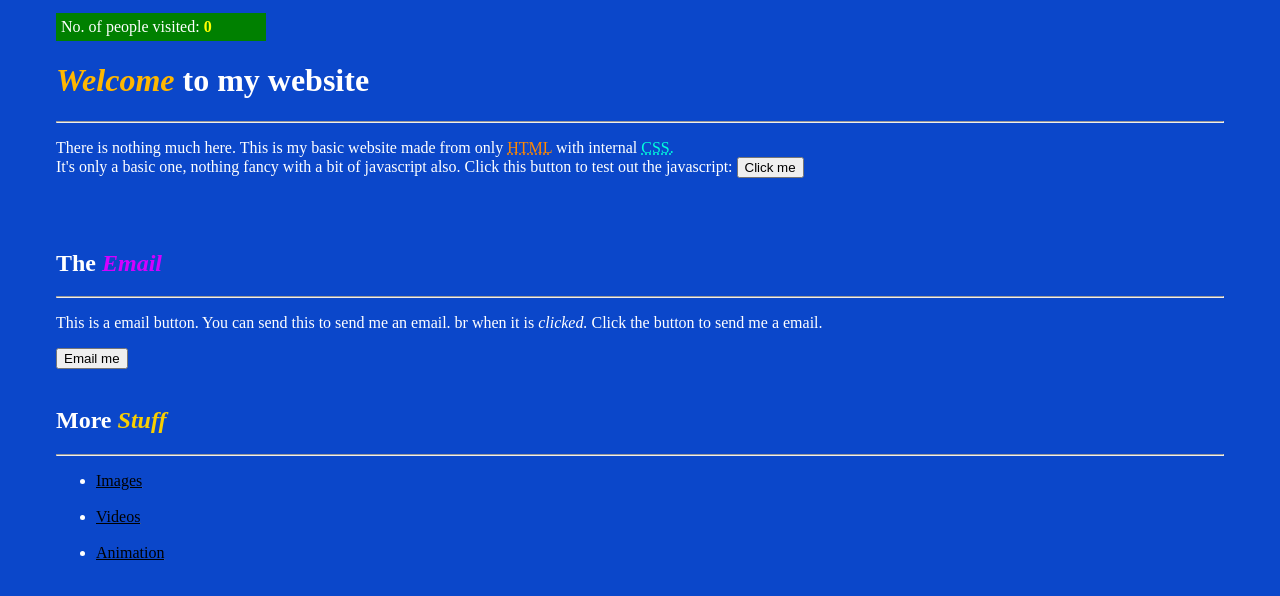
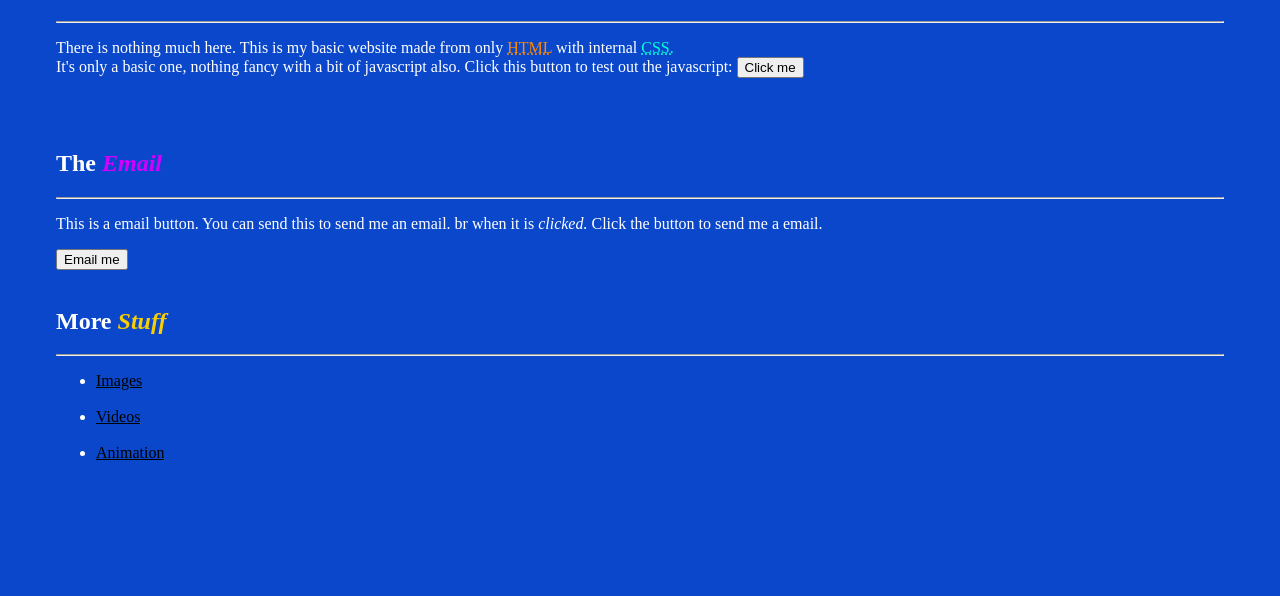
Before and after one commit to Edixlk/Basic-HTML-Website, a plain HTML site: page index.html in a window 1280 px wide. Drawn offline with Linux system fonts and the light colour scheme.

Commit message:
Removed counter on top in  both HTML and JS code

```diff
--- a/index.html
+++ b/index.html
@@ -31,8 +31,6 @@
 
         </style>
         <body>
-            <header title="That does not work at all..">No. of people visited: <b style="color: yellow;" id="count"></b></header>
-             <h1><em style="color: rgb(255, 183, 0);">Welcome</em> to my website</h1>
              <hr>
 
              <p>
@@ -73,8 +71,6 @@
 
                     document.getElementById("result").textContent = "It works now! That's a good sign."
                 }
-
-                document.getElementById("count").textContent = "0"
            </script>
         </body>
     </head>
```
